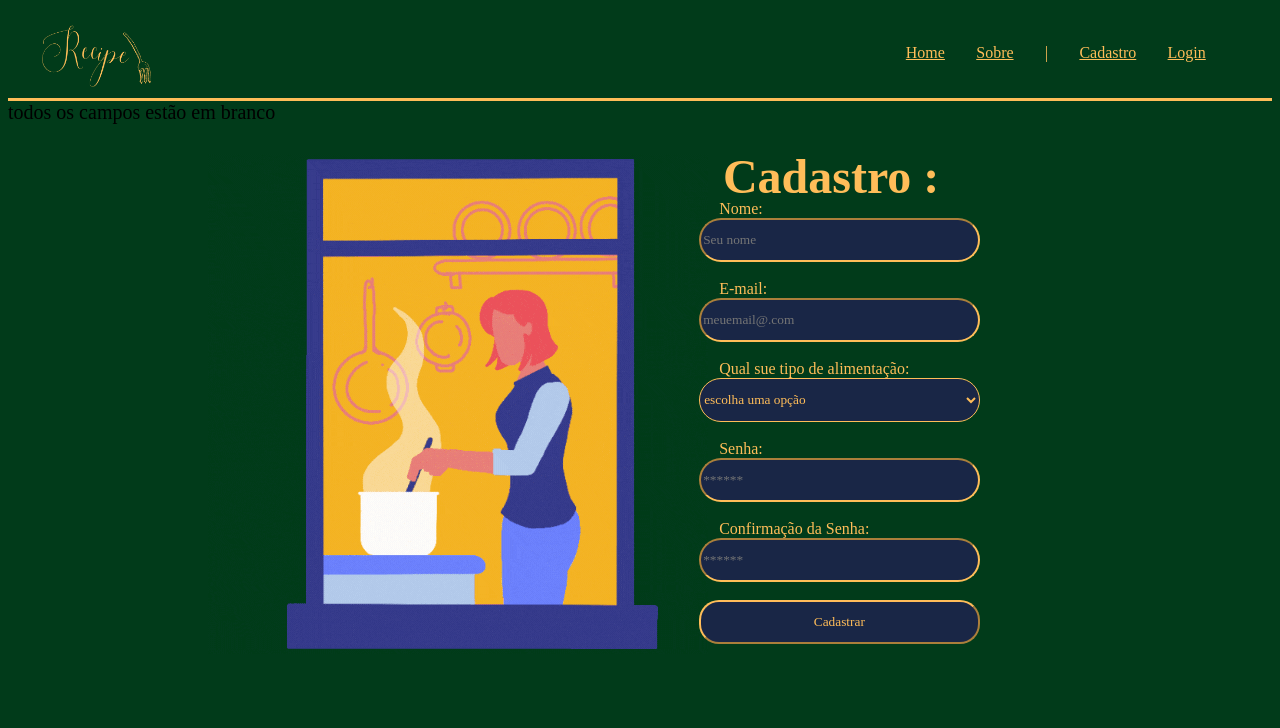
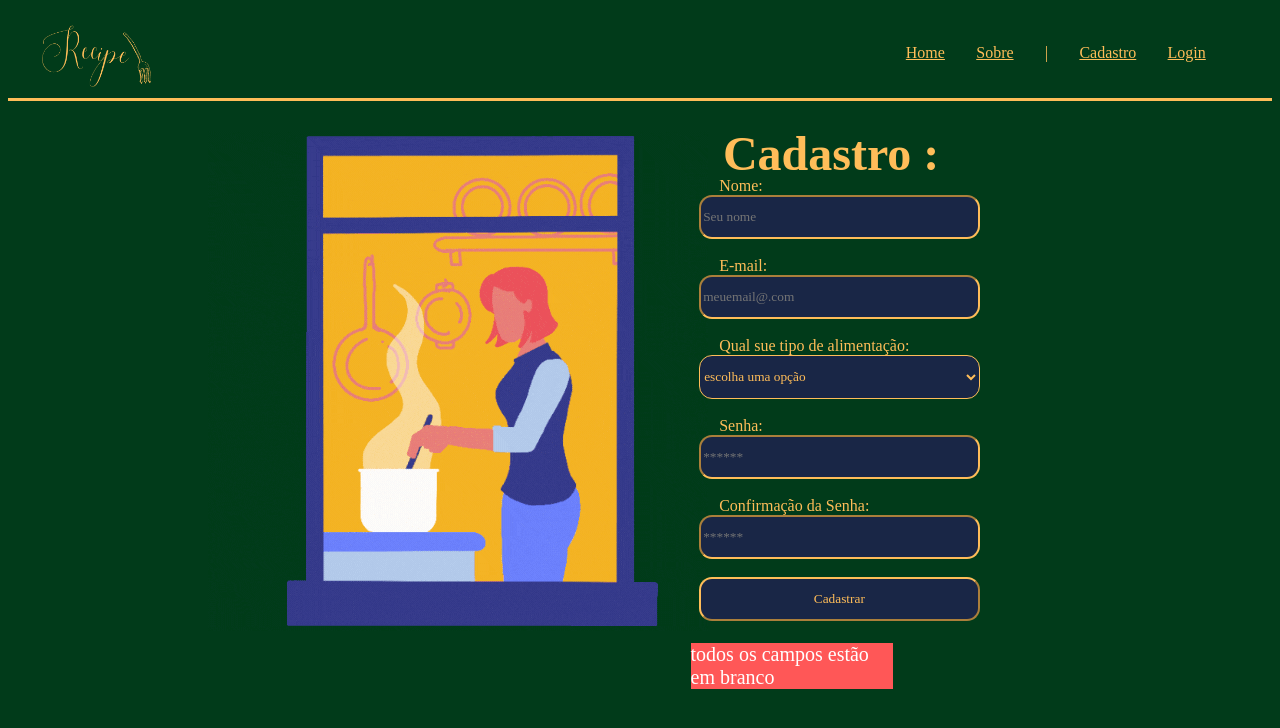
Before and after one commit to dudaaprado/Recipe.c, a website: page public/cadastro.html in a window 1280 px wide. Both pictures are taken after a click on the button "Cadastrar". Drawn offline with Linux system fonts and the light colour scheme.

Commit message:
alteração css

```diff
--- a/public/cadastro.html
+++ b/public/cadastro.html
@@ -26,11 +26,7 @@
         </div>
     </div>
     <!-- cabeçalho fim -->
-    <div class="alerta_erro">
-        <div class="card_erro" id="cardErro">
-            <span id="mensagem_erro"></span>
-        </div>
-    </div>
+
     <div class="body_cadastro">
         <div class="class_gif">
             <img src="./imagem/cozinhando.gif" id="img_cadastro" alt="">
@@ -66,21 +62,24 @@
     </div>
 
 
+    <div class="alerta_erro">
+        <div class="card_erro" id="cardErro">
+            <span id="mensagem_erro"></span>
+        </div>
+
+    </div>
     <div id="div_aguardar" class="loading-div">
         <img src="./assets/circle-loading.gif" id="loading-gif">
     </div>
-
     <div id="div_erros_login">
-
     </div>
     </div>
     </div>
-    </div>
+    </div >
 
     <!-- sessão de login fim-->
 
 </body>
-
 </html>
 
 <script>
@@ -98,7 +97,8 @@
         // mensagem de erro
         if (nomeVar == "" || emailVar == "" || tipoVar == "" || senhaVar == "" || confirmacaoSenhaVar == "") {
             cardErro.style.display = "block"
-            mensagem_erro.innerHTML = "todos os campos estão em branco";
+            mensagem_erro.innerHTML =
+            ` <div style="background-color: #FF5757;"> todos os campos estão em branco</div> `;
 
             finalizarAguardar();
             return false;
@@ -120,7 +120,7 @@
                 nomeServer: nomeVar,
                 emailServer: emailVar,
                 senhaServer: senhaVar,
-                tipoServer : tipoVar
+                tipoServer: tipoVar
             })
         }).then(function (resposta) {
 
@@ -129,7 +129,7 @@
             if (resposta.ok) {
                 cardErro.style.display = "block";
 
-                mensagem_erro.innerHTML = "Cadastro realizado com sucesso! Redirecionando para tela de Login...";
+                mensagem_erro.innerHTML =` <div style="background-color: #7ED957;border-radius: 10px;">Cadastro realizado com sucesso! Redirecionando para tela de Login...</div>`;
 
                 setTimeout(() => {
                     window.location = "./login.html";
--- a/public/css/cadastro.css
+++ b/public/css/cadastro.css
@@ -38,10 +38,11 @@ inputs do cadastro dentro do box */
 .inputs{
 height: 22%;
 width: 105%;
-border-radius: 30px;
+border-radius: 13px;
 background-color: #192646;
 border-color:#FFBD59 ;
-font-family: " Tiro Devanagari Sanskrit', serif;"
+font-family: " Tiro Devanagari Sanskrit', serif;";
+color: antiquewhite;
 }
 
 #tipo_sel{
@@ -64,7 +65,7 @@ font-family: " Tiro Devanagari Sanskrit', serif;"
 width: 105%;
 color: #FFBD59;
 background-color:#192646 ;
-border-radius: 20px;
+border-radius: 13px;
 border-color:#FFBD59 ;
 font-family: " Tiro Devanagari Sanskrit', serif;"
 }
@@ -124,3 +125,18 @@ a{
     margin-top: 6% ;
     margin-left: 40%;
   }
+
+  .loading-div{
+    background-color: #7ED957;
+  }
+
+  .alerta_erro{
+    margin-left: 54%;
+    border-radius: 10px;
+    width: 16%;
+    margin-top: 1%;
+
+  }
+  #mensagem_erro{
+    color: white;
+  }
--- a/public/css/login.css
+++ b/public/css/login.css
@@ -71,8 +71,25 @@ display: flex;
 
 .inputs_login{
   margin-left: 0%;
+  color: antiquewhite;
 }
 img{
   width: 86%;
   margin-left: 14%;
 }
+
+#mensagem_erro{
+  color: white;
+  font-size: medium;
+  width: 300px;
+}
+
+.alerta_erro{
+  margin-left: 46%;
+  background-color: #FF5757;
+  border-radius: 9px;
+  width: 14%;
+  margin-top: -6%
+
+
+}
```
Also changed, not shown: public/dashboard/dashboard.css (+6 -2 lines), public/dashboard/dashboard.html (+7 -2 lines), public/login.html (+15 -16 lines). Lines whose indentation alone changed are shown as unchanged.
